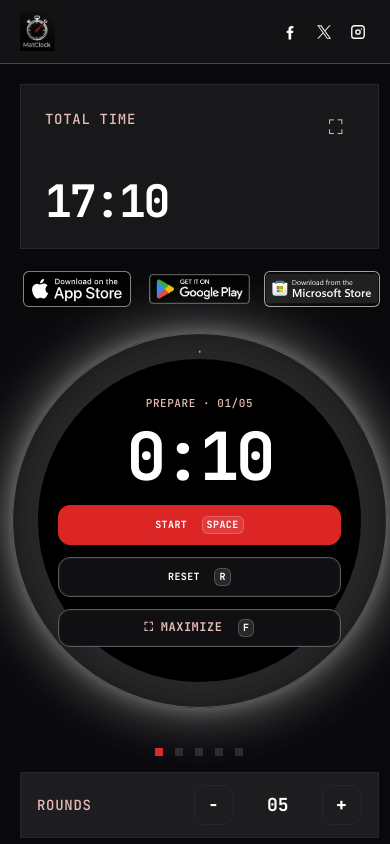
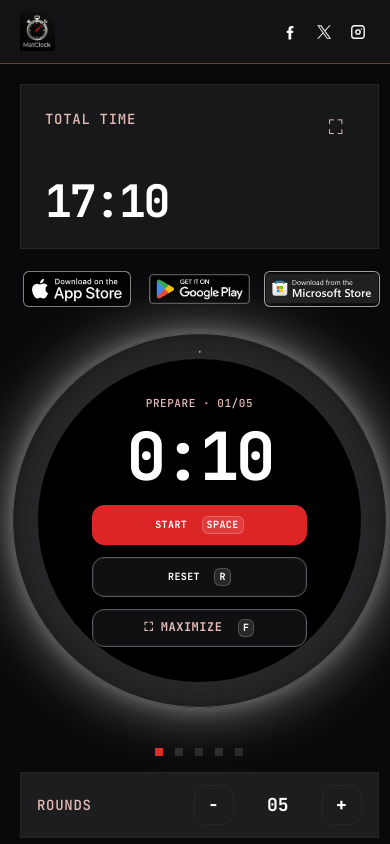
Before and after one commit to Alexunique1/MatClock-Fight-Interval-Timer, a Next.js app: page / in a window 390 px wide. Shown: the top 844 px of the page. Built offline with nearby package versions, Linux system fonts and the light colour scheme.

Commit message:
Fix mobile timer controls width

```diff
--- a/app/globals.css
+++ b/app/globals.css
@@ -799,6 +799,16 @@ a:focus-visible {
     grid-template-columns: 1fr;
   }
 
+  .control-row {
+    width: min(76%, 330px);
+    margin-right: auto;
+    margin-left: auto;
+  }
+
+  .maximize-action {
+    width: min(76%, 330px);
+  }
+
   .setting-stepper {
     min-height: 60px;
   }
```
